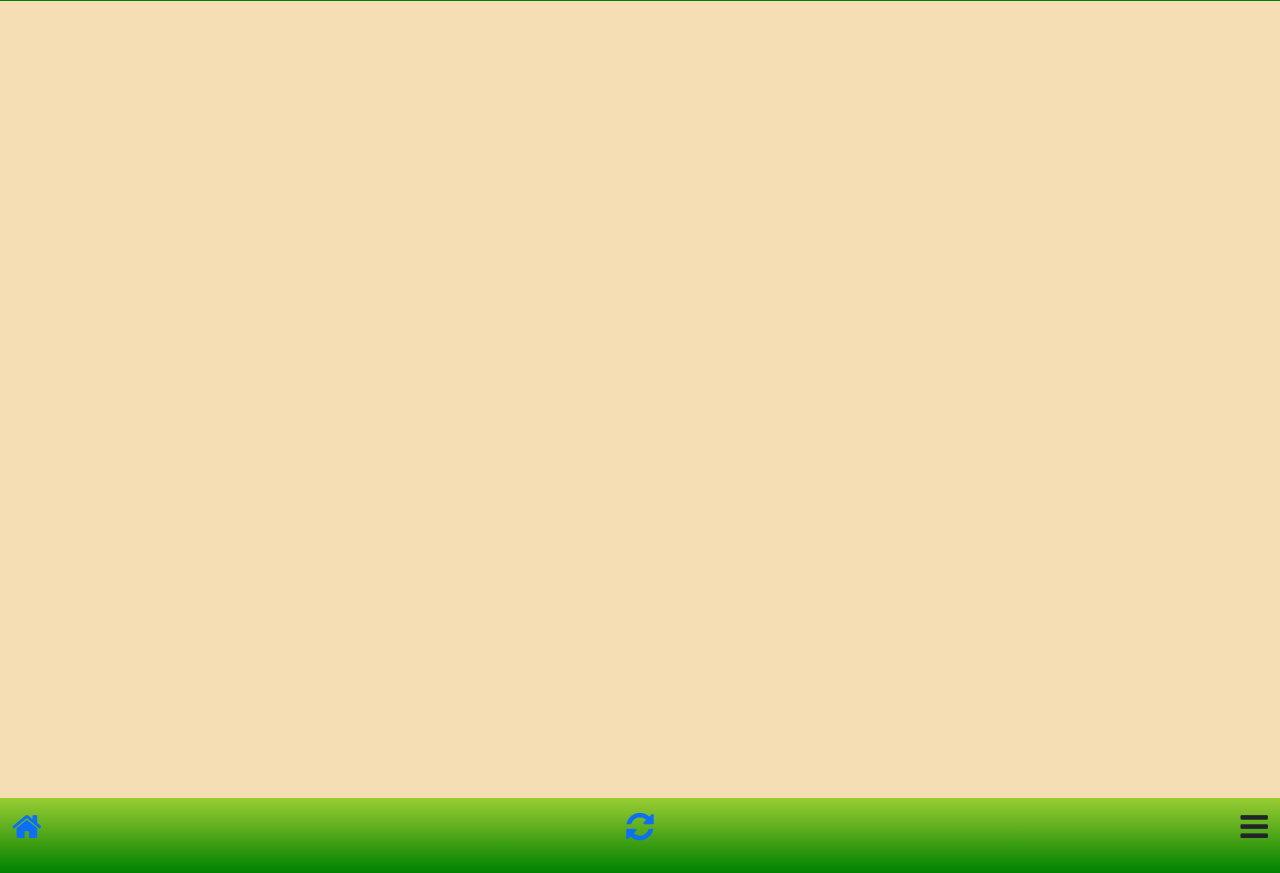
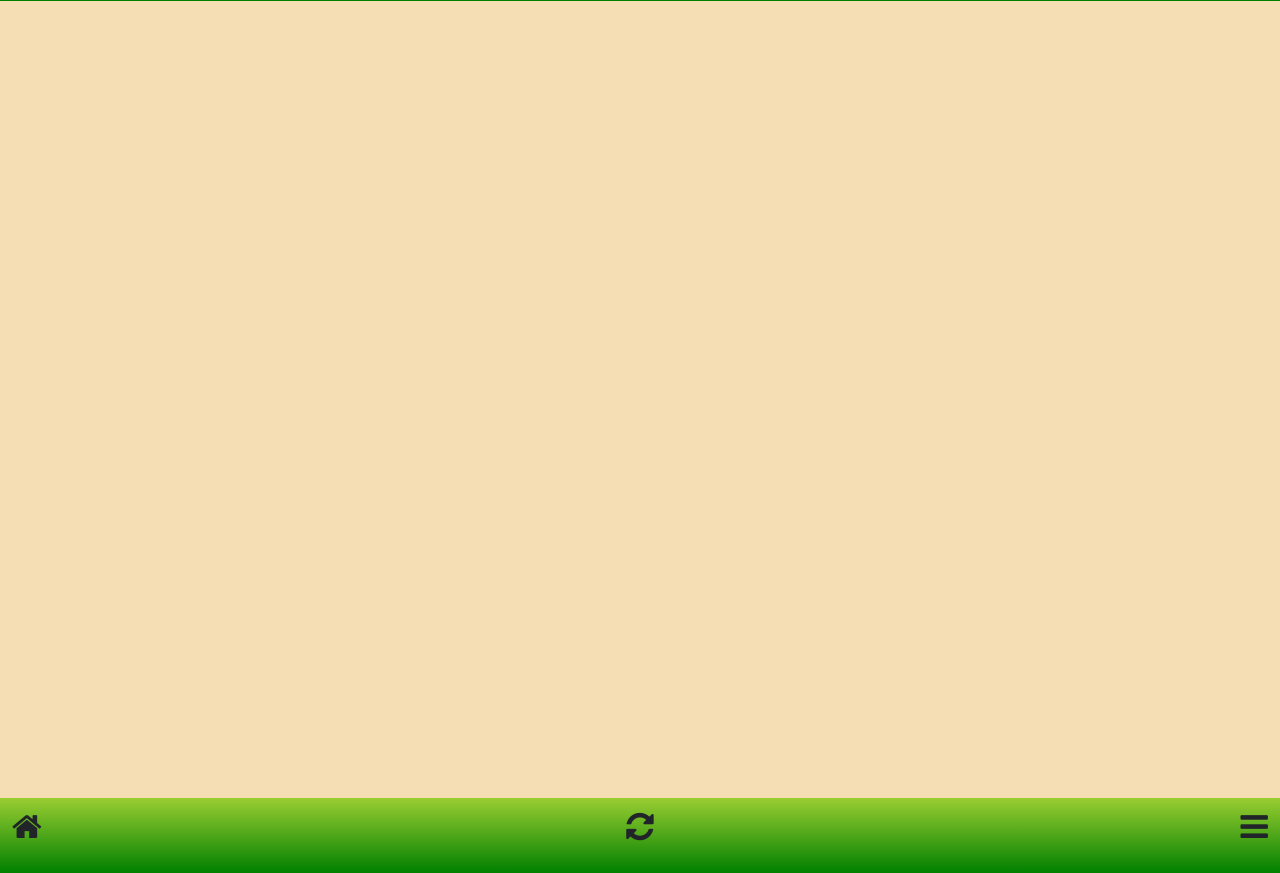
Before and after one commit to V3rgin/terazplz, a plain HTML site: page centrala/index.html in a window 1280 px wide. Shown: the part 74-947 px from the top of the page. Drawn offline with Linux system fonts and the light colour scheme.

Commit message:
tragedia

```diff
--- a/centrala/index.html
+++ b/centrala/index.html
@@ -31,10 +31,10 @@
             <div class="container-fluid">
                 <div class="row">
                     <div class="col 12 col-md-4">
-                        <a href="assets/views/home.html"><i class="fa fa-home fa-2x" aria-hidden="true" ></i></a>
+                        <i class="fa fa-home fa-2x" aria-hidden="true" ></i>
                     </div>
                     <div class="col 12 col-md-4 text-center">
-                        <a href=""><i class="fa fa-refresh fa-2x" aria-hidden="true"></i></a>
+                        <i class="fa fa-refresh fa-2x" aria-hidden="true"></i>
                     </div>
                     <div class="col 12 col-md-4 text-end">
                         <i class="fa fa-bars fa-2x" aria-hidden="true" data-bs-toggle="offcanvas" data-bs-target="#offcanvasLeft"></i>
```
Also changed, not shown: centrala/assets/views/lighting.html (added).
